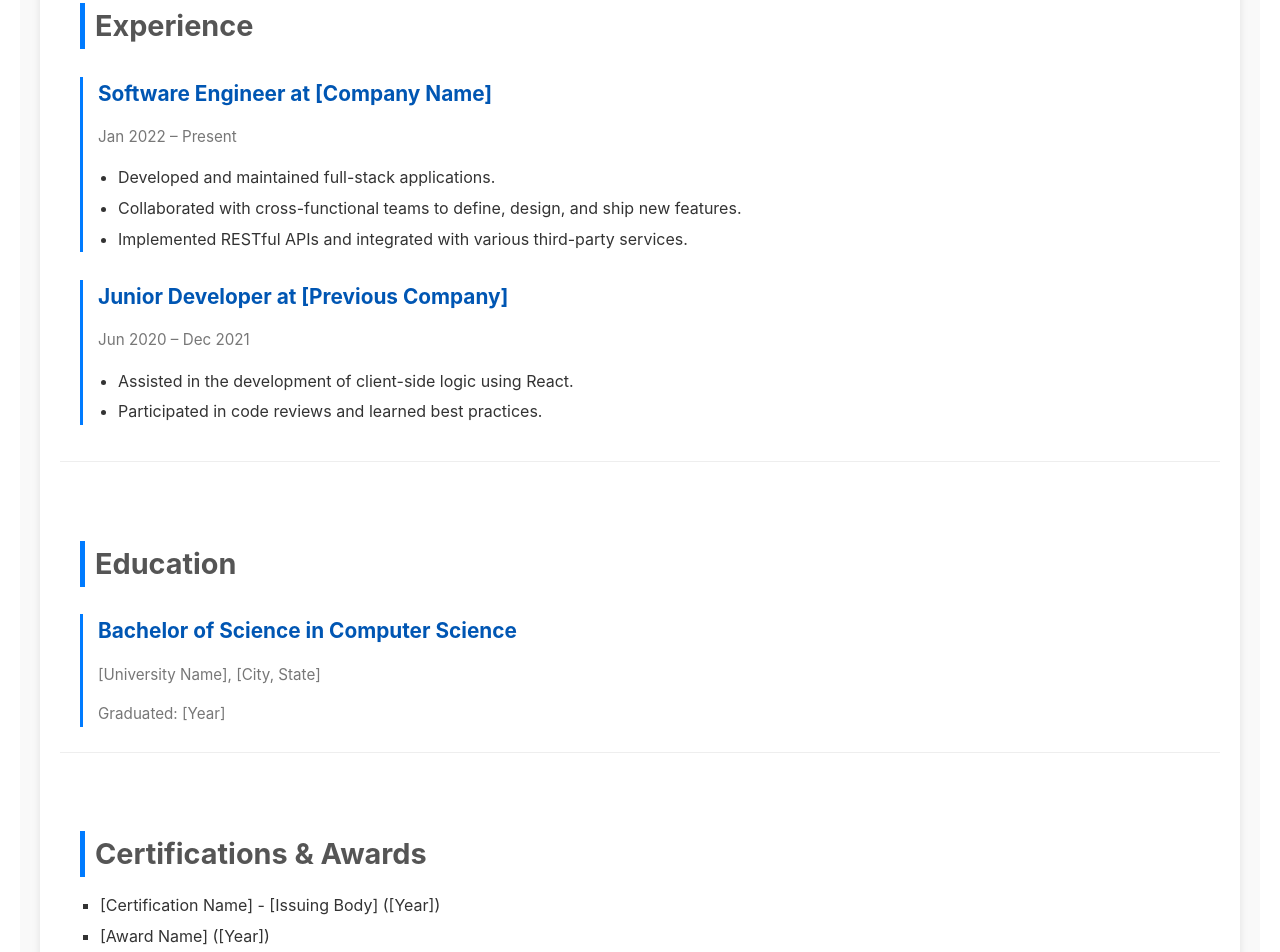
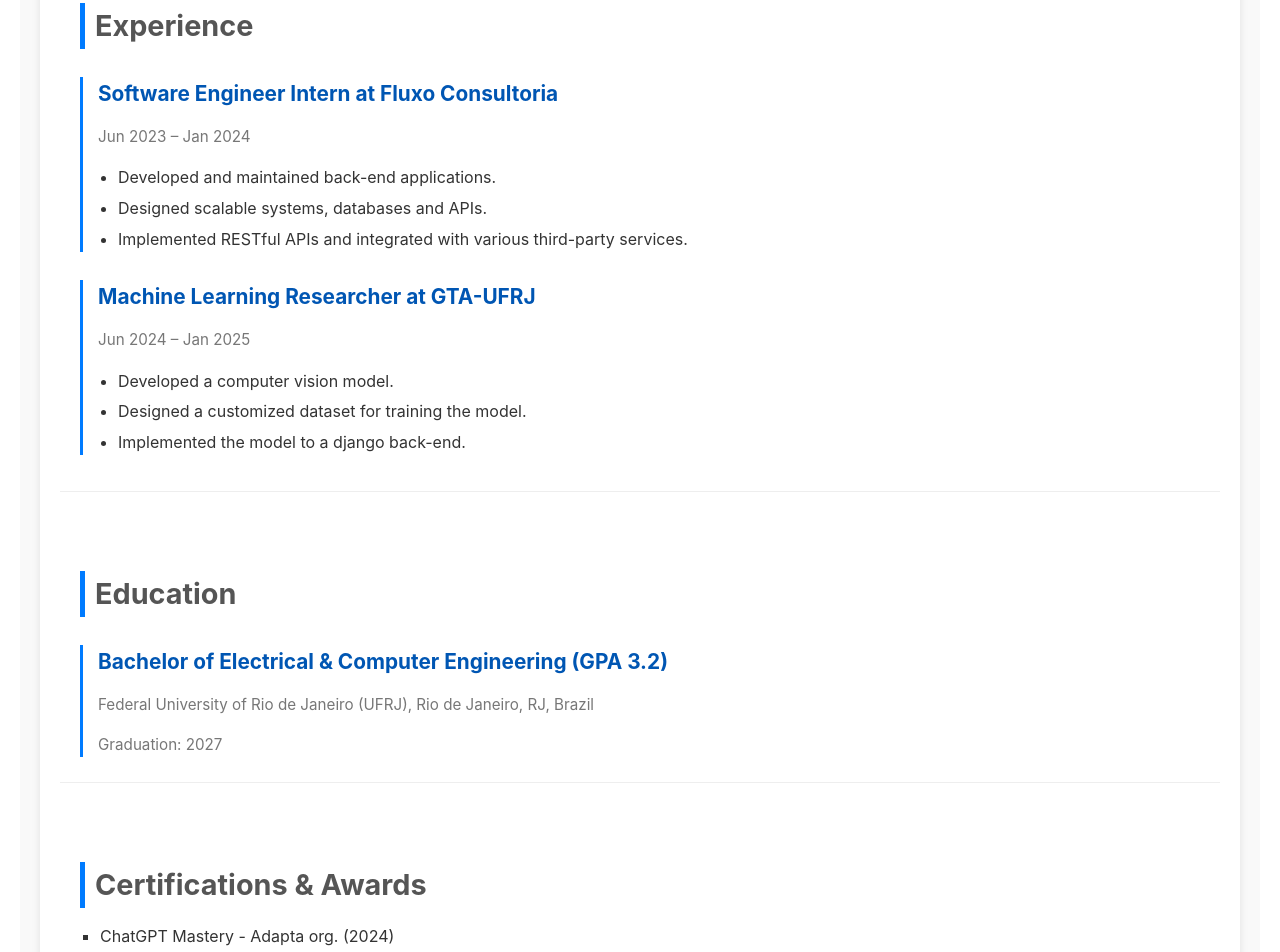
Before and after one commit to Cerne17/portfolio-fullstack, a React (Create React App) app in the folder frontend/: page / in a window 1280 px wide. Shown: the part 1080-2032 px from the top of the page. Built offline with nearby package versions, Linux system fonts and the light colour scheme; the HTML template or start-up script is replaced by a standard one.

Commit message:
refactor(frontend): updates my about-me section

```diff
--- a/frontend/src/components/AboutMe/AboutMe.tsx
+++ b/frontend/src/components/AboutMe/AboutMe.tsx
@@ -41,15 +41,12 @@ const AboutMe: React.FC = () => {
           <h3 className={styles.subsectionTitle}>Experience</h3>
           <div className={styles.experienceItem}>
             <h4 className={styles.experienceRole}>
-              Software Engineer at [Company Name]
+              Software Engineer Intern at Fluxo Consultoria
             </h4>
-            <p className={styles.experienceDuration}>Jan 2022 – Present</p>
+            <p className={styles.experienceDuration}>Jun 2023 – Jan 2024</p>
             <ul className={styles.experienceResponsibilities}>
-              <li>Developed and maintained full-stack applications.</li>
-              <li>
-                Collaborated with cross-functional teams to define, design, and
-                ship new features.
-              </li>
+              <li>Developed and maintained back-end applications.</li>
+              <li>Designed scalable systems, databases and APIs.</li>
               <li>
                 Implemented RESTful APIs and integrated with various third-party
                 services.
@@ -58,14 +55,13 @@ const AboutMe: React.FC = () => {
           </div>
           <div className={styles.experienceItem}>
             <h4 className={styles.experienceRole}>
-              Junior Developer at [Previous Company]
+              Machine Learning Researcher at GTA-UFRJ
             </h4>
-            <p className={styles.experienceDuration}>Jun 2020 – Dec 2021</p>
+            <p className={styles.experienceDuration}>Jun 2024 – Jan 2025</p>
             <ul className={styles.experienceResponsibilities}>
-              <li>
-                Assisted in the development of client-side logic using React.
-              </li>
-              <li>Participated in code reviews and learned best practices.</li>
+              <li>Developed a computer vision model.</li>
+              <li>Designed a customized dataset for training the model.</li>
+              <li>Implemented the model to a django back-end.</li>
             </ul>
           </div>
         </div>
@@ -75,12 +71,13 @@ const AboutMe: React.FC = () => {
           <h3 className={styles.subsectionTitle}>Education</h3>
           <div className={styles.educationItem}>
             <h4 className={styles.educationDegree}>
-              Bachelor of Science in Computer Science
+              Bachelor of Electrical & Computer Engineering (GPA 3.2)
             </h4>
             <p className={styles.educationInstitution}>
-              [University Name], [City, State]
+              Federal University of Rio de Janeiro (UFRJ), Rio de Janeiro, RJ,
+              Brazil
             </p>
-            <p className={styles.educationYear}>Graduated: [Year]</p>
+            <p className={styles.educationYear}>Graduation: 2027</p>
           </div>
         </div>
 
@@ -88,8 +85,7 @@ const AboutMe: React.FC = () => {
         <div className={styles.subsection}>
           <h3 className={styles.subsectionTitle}>Certifications & Awards</h3>
           <ul className={styles.certificationsList}>
-            <li>[Certification Name] - [Issuing Body] ([Year])</li>
-            <li>[Award Name] ([Year])</li>
+            <li>ChatGPT Mastery - Adapta org. (2024)</li>
           </ul>
         </div>
 
@@ -97,9 +93,8 @@ const AboutMe: React.FC = () => {
         <div className={styles.subsection}>
           <h3 className={styles.subsectionTitle}>Interests</h3>
           <p className={styles.text}>
-            Outside of coding, I enjoy [Your hobbies, e.g., hiking, photography,
-            playing guitar]. I believe in continuous learning and actively
-            contribute to the developer community.
+            Alongside coding, I'm also a complete nerd when it comes to
+            mathematics and video game.
           </p>
         </div>
 
```
